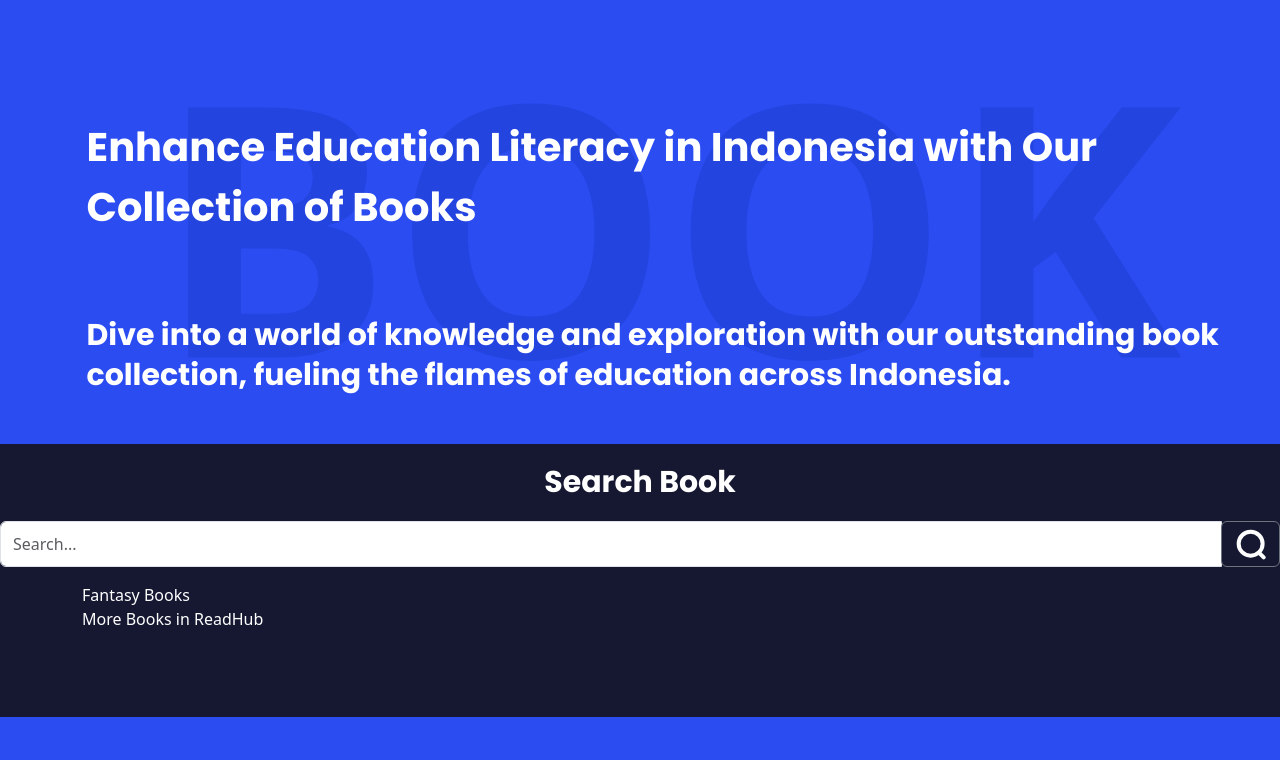
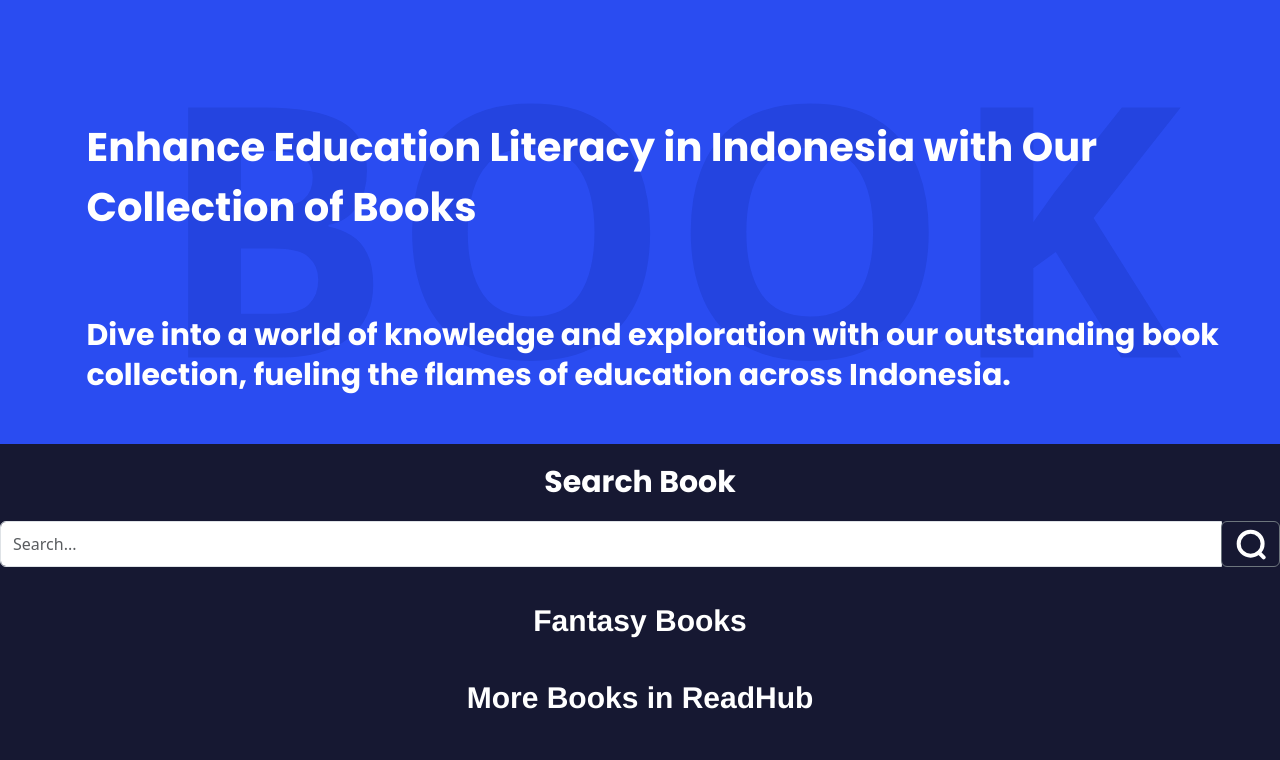
Before and after one commit to PBP-C13/ReadHub, a Django app: page /category/ in a window 1280 px wide. Shown: the part 83-843 px from the top of the page. Before the commit the page ends 800 px from the top, so only its background shows below. Run offline with Django 4.2, Linux system fonts and the light colour scheme; data that the repository does not hold is empty.

Commit message:
Balikin sebelumnya

```diff
--- a/static/css/style.css
+++ b/static/css/style.css
@@ -1044,3 +1044,15 @@ height: 100%;
   text-align: center;
   white-space: nowrap;
 }
+
+
+.category .container .label .text-wrapper {
+  font-family: "Poppins-Bold", Helvetica;
+  font-weight: 700;
+  color: #ffffff;
+  font-size: 30px;
+  letter-spacing: 0;
+  line-height: 76.8px;
+  text-align: center;
+  white-space: nowrap;
+}
```
